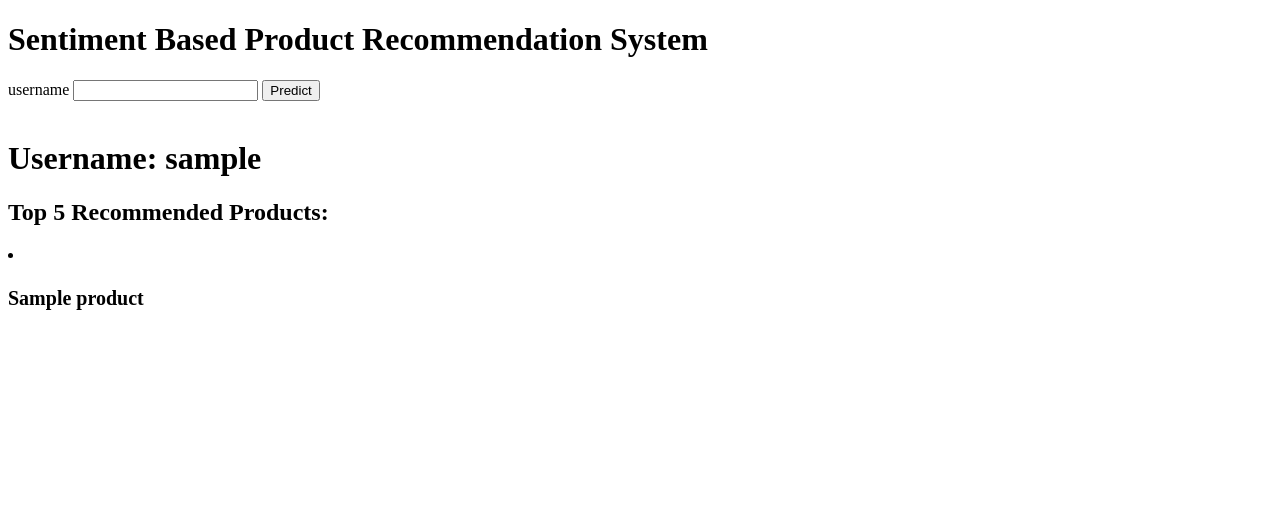
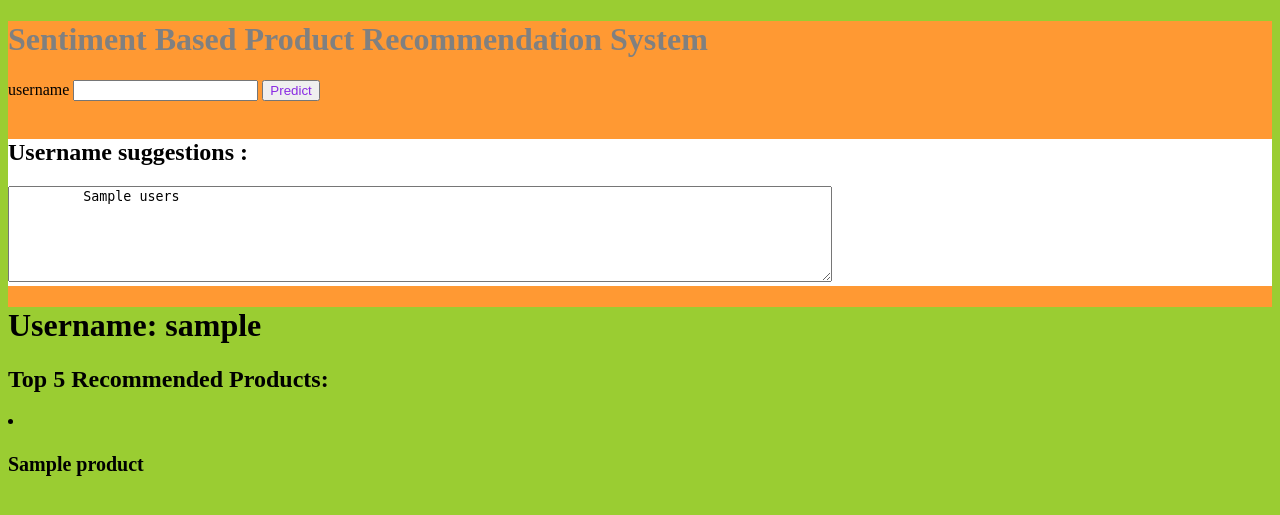
Before and after one commit to ballu1190/SBPRS, a Flask app: template templates/product.html in a window 1280 px wide. Shown: the top 515 px of the page. Run offline with Flask 2, Linux system fonts and the light colour scheme; the template is opened without the code that fills it: most values are stand-ins (such as "Sample title", 1, 10 or a date in 2020); parts of the project's set-up code (start-up, migrations or seed data) failed here and were passed over.

Commit message:
color
adding color

```diff
--- a/api.py
+++ b/api.py
@@ -11,7 +11,9 @@ app = Flask(__name__)
 @app.route('/')
 def home():
 	#loading home page
-	return render_template('index.html')
+	names = model.product_df.reviews_username[:50]
+	unames = ' ,  '.join([str(elem) for elem in names])
+	return render_template('index.html', users= unames)
 
 @app.route('/predict',methods=['POST'])
 def predict():
@@ -25,8 +27,10 @@ def predict():
 	#sentiment analysis of the product.
 	top5 = model.sentiment_analysis(prediction)
 
+	names = model.product_df.reviews_username[:50]
+	unames = ' ,  '.join([str(elem) for elem in names])
 	#rendering output
-	return render_template('product.html',username=str(uid), products=list(top5))
+	return render_template('product.html',users = unames,username=str(uid), products=list(top5))
 
 if __name__ == "__main__":
     app.run()
--- a/templates/index.html
+++ b/templates/index.html
@@ -5,21 +5,29 @@
   <title>SBPRS</title>
 </head>
 
-<body>
- <div class="login">
-  <h1>Sentiment Based Product Recommendation System</h1>
+<body style="background-color:yellowgreen;">
+ <div class="login" style="background-color: #FF9933;">
+  <h1 style="color: gray;"> Sentiment Based Product Recommendation System</h1>
 
      <!-- Define a form to take input from user -->
       <form action="{{ url_for('predict')}}" method="post">
         <label for="username">username</label>
         <input type="text" name="uid" required="required" />
-        <button type="submit">Predict</button>
+        <button type="submit" style="color: blueviolet;">Predict</button>
     </form>
 
    <br>
-   <div class="container">
-    {% block container %}{% endblock %}
-    </div>
+  <div class="test-user" style="background-color: #FFFFFF;">
+    <h2>Username suggestions : </h2>
+      <div class="test" >
+        <small ><textarea id="w3review" name="w3review" rows="6" cols="100">
+         {{users}}
+          </textarea></small>
+      </div>
+  </div>
+
+  {% block container %}
+  {% endblock %}
  </div>
 
 
--- a/templates/product.html
+++ b/templates/product.html
@@ -1,7 +1,7 @@
 {% extends 'index.html' %}
 
 {% block container %}
-  <div class="top-prod">
+  <div class="top-prod" style="background-color:yellowgreen;">
     <h1>Username: {{ username}}</h1>
     <h2>Top 5 Recommended Products: </h2>
     {% for product in products %}
```
